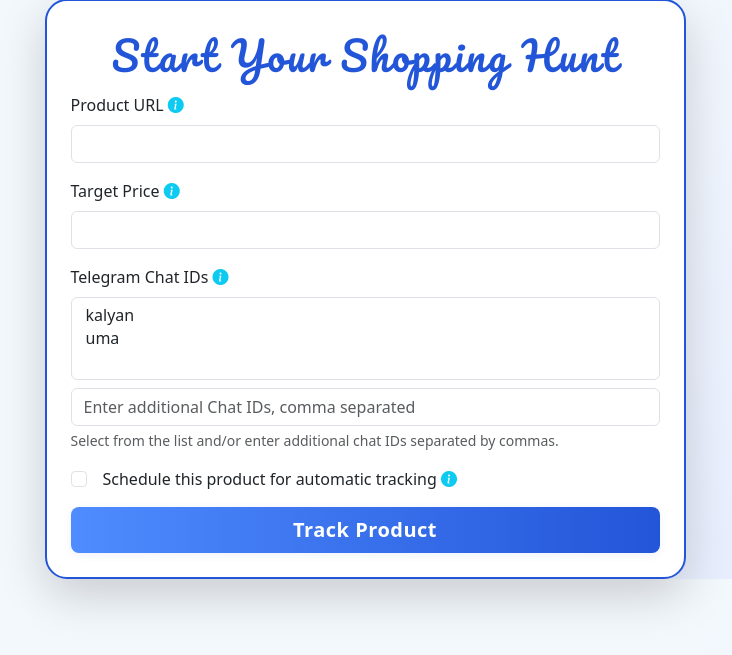
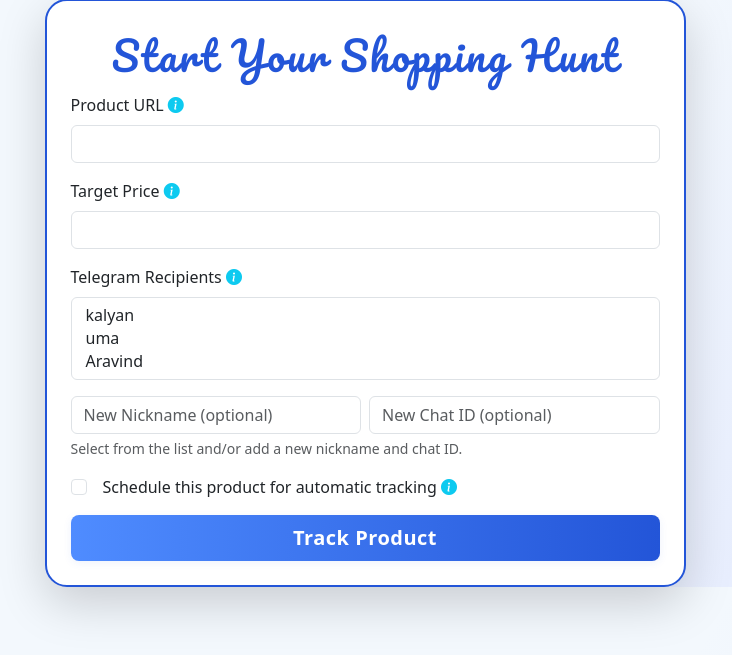
Before and after one commit to kalyanlearn12/product-cost-tracker, a Flask app: page /form in a window 1280 px wide. Shown: the part 113-768 px from the top of the page, without its empty margins (275-1007 px from the left). Run offline with Flask 3, Linux system fonts and the light colour scheme.

Commit message:
using names instead of chat ids

```diff
--- a/app.py
+++ b/app.py
@@ -1,6 +1,10 @@
+
 
 from flask import Flask, render_template, request, redirect, url_for, flash
 from product_tracker.tracker import track_product
+import product_tracker.config as config
+import json
+import os
 
 
 app = Flask(__name__)
@@ -22,10 +26,29 @@ def form_page():
         target_price = float(request.form['target_price'])
         notify_method = 'telegram'
         chatid_pick = request.form.getlist('chatid_pick')
-        custom_chatids = request.form.get('custom_chatids', '').strip()
+        # Handle new alias+chatid input
+        new_alias = request.form.get('new_alias', '').strip()
+        new_chatid = request.form.get('new_chatid', '').strip()
+        # If both new alias and chatid are provided and not already present, add to chat_aliases.json
+        if new_alias and new_chatid:
+            if new_alias not in config.ALIAS_TO_ID and new_chatid not in config.ID_TO_ALIAS:
+                # Append to chat_aliases.json
+                alias_path = os.path.join(os.path.dirname(config.__file__), 'chat_aliases.json')
+                try:
+                    with open(alias_path, 'r', encoding='utf-8') as f:
+                        aliases = json.load(f)
+                except Exception:
+                    aliases = []
+                aliases.append({'alias': new_alias, 'chat_id': new_chatid})
+                with open(alias_path, 'w', encoding='utf-8') as f:
+                    json.dump(aliases, f, indent=2)
+                # Update config in-memory
+                config.ALIAS_TO_ID[new_alias] = new_chatid
+                config.ID_TO_ALIAS[new_chatid] = new_alias
+                chatid_pick.append(new_chatid)
+        # Use selected chat IDs
         phone_or_chat = chatid_pick if chatid_pick else []
-        if custom_chatids:
-            phone_or_chat += [cid.strip() for cid in custom_chatids.split(',') if cid.strip()]
+        # If no chat IDs, fallback to default
         if not phone_or_chat:
             phone_or_chat = ['249722033']
         schedule_tracking = 'schedule_tracking' in request.form
@@ -44,8 +67,10 @@ def form_page():
             flash(scheduled_msg)
         else:
             flash(result)
-        return render_template('form.html', target_price=target_price, product_url=product_url, phone_or_chat=phone_or_chat, active_page='form')
-    return render_template('form.html', target_price=target_price, product_url=product_url, phone_or_chat=phone_or_chat, active_page='form')
+        # For display, show aliases if possible
+        display_aliases = [config.ID_TO_ALIAS.get(cid, cid) for cid in phone_or_chat]
+        return render_template('form.html', target_price=target_price, product_url=product_url, phone_or_chat=display_aliases, active_page='form', config=config)
+    return render_template('form.html', target_price=target_price, product_url=product_url, phone_or_chat=phone_or_chat, active_page='form', config=config)
 
 from product_tracker.tracker import scheduled_products
 
@@ -61,7 +86,11 @@ def tracking_table():
             idx = int(request.form['save_idx'])
             # Update the scheduled product
             target_price = float(request.form['edit_target_price'])
-            chat_ids = [cid.strip() for cid in request.form['edit_chat_ids'].split(',') if cid.strip()]
+            # Accept aliases from the form, convert to chat IDs
+            alias_str = request.form.get('edit_chat_aliases', '')
+            aliases = [a.strip() for a in alias_str.split(',') if a.strip()]
+            import product_tracker.config as config
+            chat_ids = [config.ALIAS_TO_ID.get(alias, alias) for alias in aliases]
             schedule_interval = int(request.form['edit_schedule_interval'])
             start_time = request.form.get('edit_start_time', '00:00')
             item = scheduled_products[idx]
@@ -75,7 +104,8 @@ def tracking_table():
             delete_scheduled(idx)
         elif 'cancel_edit' in request.form:
             pass  # Just reload, no edit_idx
-    return render_template('tracking.html', scheduled_products=scheduled_products, active_page='table', edit_idx=edit_idx)
+    import product_tracker.config as config
+    return render_template('tracking.html', scheduled_products=scheduled_products, active_page='table', edit_idx=edit_idx, config=config)
 
 
 
--- /dev/null
+++ b/product_tracker/chat_aliases.json
@@ -0,0 +1,14 @@
+[
+  {
+    "alias": "kalyan",
+    "chat_id": "249722033"
+  },
+  {
+    "alias": "uma",
+    "chat_id": "258922383"
+  },
+  {
+    "alias": "Aravind",
+    "chat_id": "894760582"
+  }
+]
--- a/product_tracker/scheduler.py
+++ b/product_tracker/scheduler.py
@@ -79,21 +79,19 @@ def _add_job_for_product(idx, item):
             hour, minute = map(int, start_time.split(':'))
         except Exception:
             hour, minute = 0, 0
-    job = _scheduler.add_job(
-        lambda i=item: _run_product_job(i),
-        'interval',
-        hours=interval,
-        next_run_time=None,
-        id=job_id,
-        replace_existing=True
-    )
-    # Set next_run_time to the next occurrence of the specified start_time
     from datetime import datetime, timedelta
     now = datetime.now()
     first_run = now.replace(hour=hour, minute=minute, second=0, microsecond=0)
     if first_run < now:
         first_run += timedelta(hours=interval)
-    job.modify(next_run_time=first_run)
+    job = _scheduler.add_job(
+        lambda i=item: _run_product_job(i),
+        'interval',
+        hours=interval,
+        next_run_time=first_run,
+        id=job_id,
+        replace_existing=True
+    )
     _job_ids[idx] = job_id
 
 def _remove_job_for_product(idx):
--- a/templates/form.html
+++ b/templates/form.html
@@ -96,17 +96,25 @@
         </div>
         <div class="mb-3">
           <label class="form-label">
-            Telegram Chat IDs
-            <span tabindex="0" data-bs-toggle="tooltip" data-bs-placement="right" title="Select or enter Telegram Chat IDs to receive notifications. Click for help on how to get your Chat ID." onclick="toggleChatIdHelp();">
+            Telegram Recipients
+            <span tabindex="0" data-bs-toggle="tooltip" data-bs-placement="right" title="Select or enter Telegram nicknames and chat IDs to receive notifications. Click for help on how to get your Chat ID." onclick="toggleChatIdHelp();">
               <i class="bi bi-info-circle-fill text-info" style="cursor:pointer;"></i>
             </span>
           </label>
           <select class="form-select" name="chatid_pick" id="chatid_pick" multiple size="3">
-            <option value="249722033">kalyan</option>
-            <option value="258922383">uma</option>
+            {% for alias, chat_id in config.ALIAS_TO_ID.items() %}
+              <option value="{{ chat_id }}">{{ alias }}</option>
+            {% endfor %}
           </select>
-          <input type="text" class="form-control mt-2" name="custom_chatids" id="custom_chatids" placeholder="Enter additional Chat IDs, comma separated">
-          <div class="form-text">Select from the list and/or enter additional chat IDs separated by commas.</div>
+          <div class="row mt-2 g-2">
+            <div class="col-6">
+              <input type="text" class="form-control" name="new_alias" id="new_alias" placeholder="New Nickname (optional)">
+            </div>
+            <div class="col-6">
+              <input type="text" class="form-control" name="new_chatid" id="new_chatid" placeholder="New Chat ID (optional)">
+            </div>
+          </div>
+          <div class="form-text">Select from the list and/or add a new nickname and chat ID.</div>
           <div id="chatid-help" class="alert alert-info mt-2 d-none" style="font-size:0.97em;">
             <button type="button" class="btn-close float-end" aria-label="Close" onclick="document.getElementById('chatid-help').classList.add('d-none');"></button>
             <b>How to get your Telegram Chat ID:</b><br>
```
Also changed, not shown: product_tracker/config.py (+18 -0 lines), product_tracker/tracker.py (+16 -9 lines), templates/tracking.html (+9 -4 lines).
